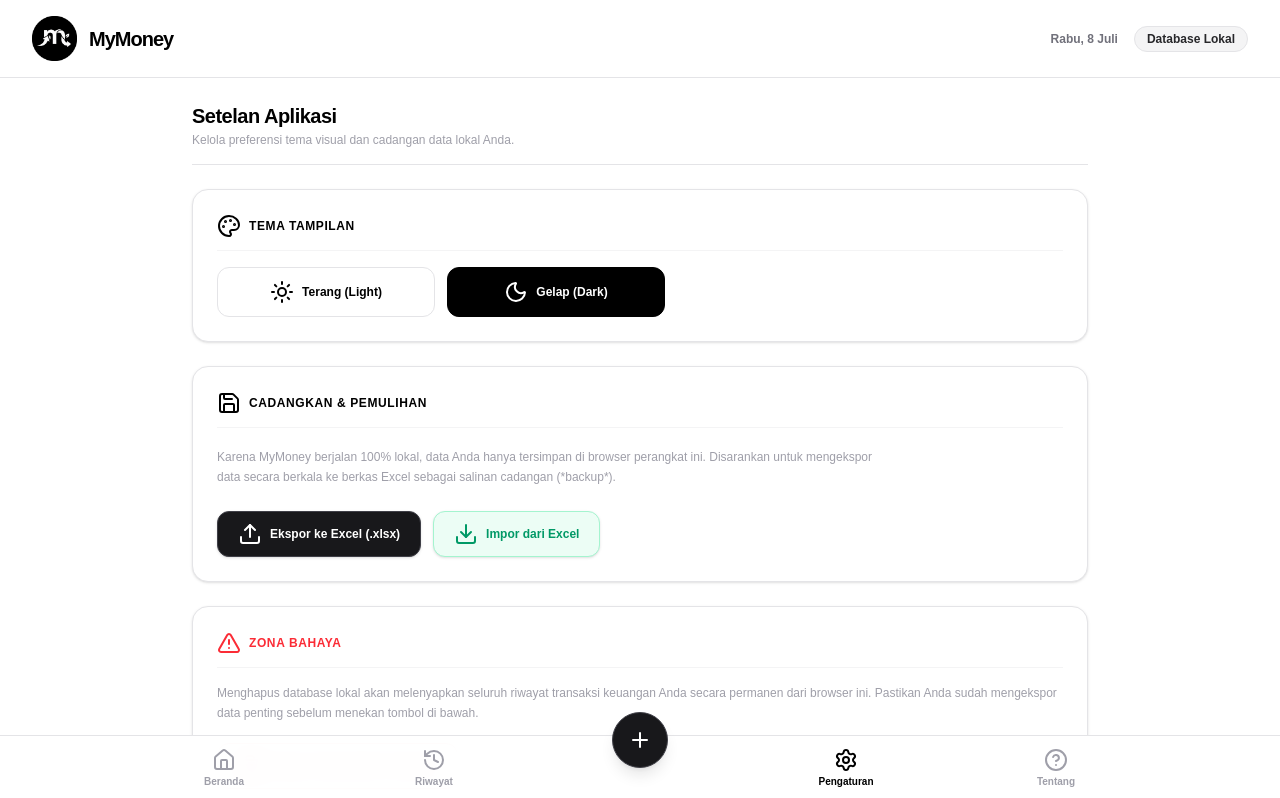
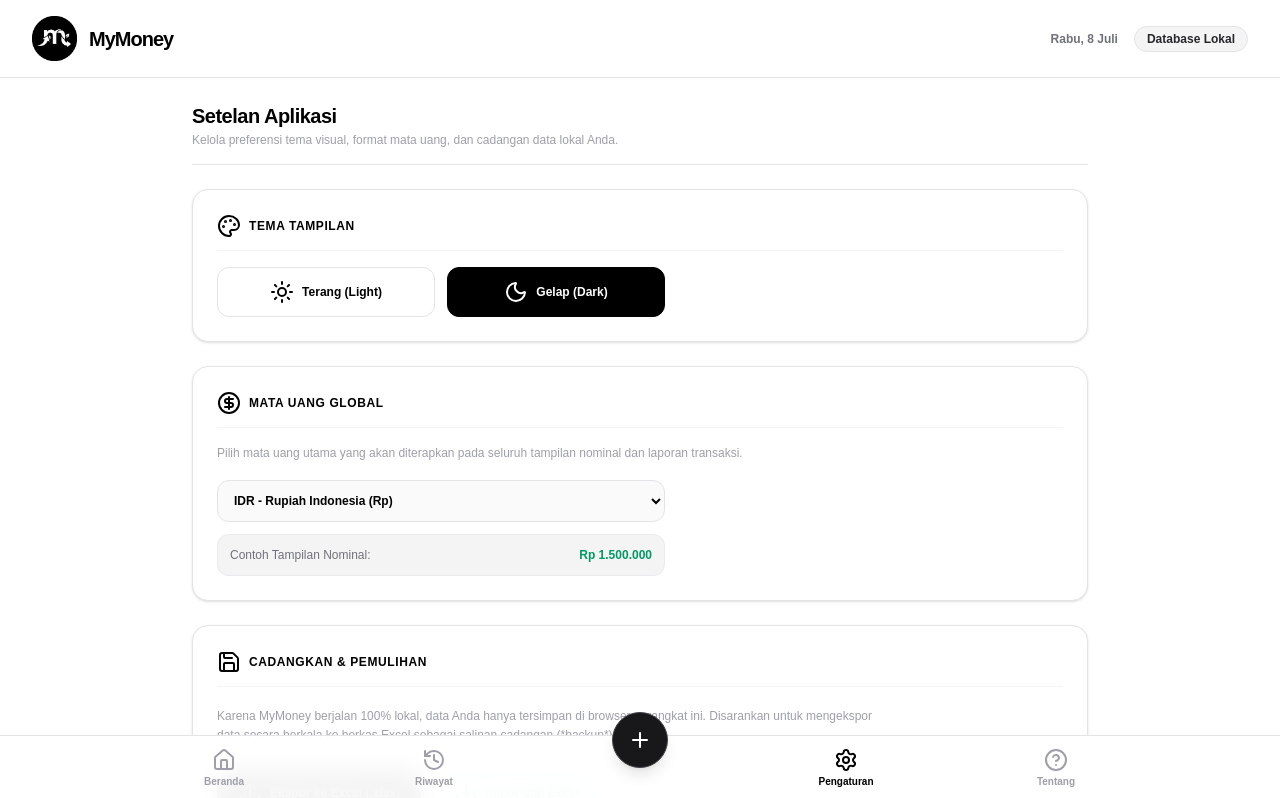
Before and after one commit to FarelNandaS/MyMoney, a Next.js app: page /settings in a window 1280 px wide. Shown: the top 798 px of the page. Built offline with nearby package versions, Linux system fonts and the light colour scheme.

Commit message:
add change format sistem

```diff
--- a/app/settings/page.tsx
+++ b/app/settings/page.tsx
@@ -4,19 +4,40 @@ import AppShell from "@/components/AppShell";
 import { useAlert } from "@/components/context/AlertContext";
 import { useConfirm } from "@/components/context/ConfirmContext";
 import { db } from "@/database/db";
-import { Download, Moon, Palette, Save, Sun, Trash2, TriangleAlert, Upload } from "lucide-react";
+import {
+  Download,
+  Moon,
+  Palette,
+  Save,
+  Sun,
+  Trash2,
+  TriangleAlert,
+  Upload,
+  CircleDollarSign
+} from "lucide-react";
 import React, { useState } from "react";
 import * as XLSX from 'xlsx';
+import {
+  getSelectedCurrency,
+  setSelectedCurrency,
+  formatCurrency,
+  POPULAR_CURRENCIES
+} from "@/utils/formatCurrency";
 
 export default function Settings() {
   const {showAlert} = useAlert();
   const {askConfirmation} = useConfirm();
+
+  // State Tema
   const [theme, setTheme] = useState(() => {
     if (typeof window !== 'undefined') {
       return localStorage.getItem('theme') || 'dark';
     }
     return 'dark';
   });
+
+  // State Mata Uang Global
+  const [currency, setCurrencyState] = useState(() => getSelectedCurrency());
 
   const handleThemeChange = (newTheme: string) => {
     setTheme(newTheme);
@@ -27,7 +48,13 @@ export default function Settings() {
     } else {
       document.documentElement.classList.remove('dark');
     }
-  }
+  };
+
+  const handleCurrencyChange = (newCode: string) => {
+    setSelectedCurrency(newCode);
+    setCurrencyState(newCode);
+    showAlert(`Format mata uang diubah ke ${newCode}`, 'success');
+  };
 
   const exportToExcel = async () => {
     try {
@@ -38,7 +65,6 @@ export default function Settings() {
         return;
       }
 
-      // 1. Buat format data mentah (Array of Objects) seperti semula
       const dataFormat = allData.map((item, index) => ({
         No: index + 1,
         Tanggal: item.date,
@@ -48,28 +74,20 @@ export default function Settings() {
         Keterangan: item.note,
       }));
 
-      // 2. Ubah data menjadi objek worksheet SheetJS
       const worksheet = XLSX.utils.json_to_sheet(dataFormat);
-
-      // 3. ✨ FITUR AUTO-FIT COLUMN (Tanpa Warna / Tanpa Library Tambahan)
-      // Mengambil daftar kunci/header dari data (No, Tanggal, Kategori, dll.)
       const headers = Object.keys(dataFormat[0]);
 
       const colWidths = headers.map((headerText) => {
-        // Cari baris dengan teks terpanjang di kolom ini
         const maxLen = dataFormat.reduce((max, row) => {
           const cellValue = row[headerText as keyof typeof row] ? String(row[headerText as keyof typeof row]) : "";
           return cellValue.length > max ? cellValue.length : max;
         }, headerText.length);
 
-        // Berikan padding +3 karakter supaya rapi dan tidak terlalu mepet dengan garis pembatas
         return { wch: maxLen + 3 };
       });
 
-      // Pasang ukuran kolom otomatis ke worksheet
       worksheet['!cols'] = colWidths;
 
-      // 4. Buat file workbook dan download berkasnya
       const workbook = XLSX.utils.book_new();
       XLSX.utils.book_append_sheet(workbook, worksheet, 'Data Keuangan');
 
@@ -78,7 +96,7 @@ export default function Settings() {
       console.error(error);
       showAlert('Gagal mengekspor data', 'error');
     }
-  }
+  };
 
   const importFromExcel = (e: React.ChangeEvent<HTMLInputElement>) => {
     const file = e.target.files?.[0];
@@ -141,7 +159,7 @@ export default function Settings() {
     };
 
     render.readAsBinaryString(file);
-  }
+  };
 
   const resetDatabase = async () => {
     const konfirmasi = await askConfirmation({
@@ -149,7 +167,7 @@ export default function Settings() {
       message: "Apakah Anda yakin ingin menghapus SELURUH catatan keuangan? Tindakan ini tidak dapat dibatalkan!",
       confirmText: "Hapus Permanen",
       cancelText: "Batal",
-      type: "danger" // warna merah tanda bahaya
+      type: "danger"
     });
 
     if (konfirmasi) {
@@ -169,7 +187,7 @@ export default function Settings() {
         {/* HEADER */}
         <div className="border-b border-zinc-200 dark:border-zinc-900 pb-4">
           <h2 className="text-xl font-black tracking-tight">Setelan Aplikasi</h2>
-          <p className="text-xs text-zinc-400 mt-0.5">Kelola preferensi tema visual dan cadangan data lokal Anda.</p>
+          <p className="text-xs text-zinc-400 mt-0.5">Kelola preferensi tema visual, format mata uang, dan cadangan data lokal Anda.</p>
         </div>
 
         {/* 🎨 OPSI 1: KUSTOMISASI TEMA */}
@@ -203,7 +221,41 @@ export default function Settings() {
           </div>
         </div>
 
-        {/* 💾 OPSI 2: MANAJEMEN BACKUP DATA (EXCEL) */}
+        {/* 💵 OPSI 2: FORMAT MATA UANG GLOBAL */}
+        <div className="bg-white dark:bg-black border border-zinc-200 dark:border-zinc-800 rounded-2xl p-6 space-y-4 shadow-sm">
+          <div className="flex items-center gap-2 border-b border-zinc-100 dark:border-zinc-900 pb-3">
+            <span className="text-base"><CircleDollarSign /></span>
+            <h3 className="text-xs font-black uppercase tracking-wider">Mata Uang Global</h3>
+          </div>
+
+          <p className="text-xs text-zinc-400 leading-relaxed">
+            Pilih mata uang utama yang akan diterapkan pada seluruh tampilan nominal dan laporan transaksi.
+          </p>
+
+          <div className="space-y-3 max-w-md">
+            <select
+              value={currency}
+              onChange={(e) => handleCurrencyChange(e.target.value)}
+              className="w-full p-3 rounded-xl border border-zinc-200 dark:border-zinc-800 bg-zinc-50 dark:bg-zinc-900 text-xs font-bold text-black dark:text-white focus:outline-none cursor-pointer"
+            >
+              {POPULAR_CURRENCIES.map((item) => (
+                <option key={item.code} value={item.code}>
+                  {item.code} - {item.name}
+                </option>
+              ))}
+            </select>
+
+            {/* Live Preview Contoh Tampilan */}
+            <div className="p-3 bg-zinc-100 dark:bg-zinc-900/50 rounded-xl flex justify-between items-center text-xs border border-zinc-200/50 dark:border-zinc-800/50">
+              <span className="text-zinc-500 font-medium">Contoh Tampilan Nominal:</span>
+              <span className="font-black text-emerald-600 dark:text-emerald-400">
+                {formatCurrency(1500000)}
+              </span>
+            </div>
+          </div>
+        </div>
+
+        {/* 💾 OPSI 3: MANAJEMEN BACKUP DATA (EXCEL) */}
         <div className="bg-white dark:bg-black border border-zinc-200 dark:border-zinc-800 rounded-2xl p-6 space-y-5 shadow-sm">
           <div className="flex items-center gap-2 border-b border-zinc-100 dark:border-zinc-900 pb-3">
             <span className="text-base"><Save /></span>
@@ -216,7 +268,6 @@ export default function Settings() {
           </p>
 
           <div className="flex flex-wrap gap-3 pt-1">
-            {/* Tombol Ekspor */}
             <button
               onClick={exportToExcel}
               className="flex items-center gap-2 px-5 py-2.5 bg-zinc-900 text-white dark:bg-zinc-100 dark:text-black hover:bg-black dark:hover:bg-white text-xs font-bold rounded-xl border border-zinc-700 dark:border-zinc-300 shadow-sm transition cursor-pointer"
@@ -224,7 +275,6 @@ export default function Settings() {
               <Upload /> Ekspor ke Excel (.xlsx)
             </button>
 
-            {/* Tombol Impor dengan Indikator Hijau */}
             <label className="flex items-center gap-2 px-5 py-2.5 bg-emerald-50 dark:bg-emerald-950/40 border border-emerald-200 dark:border-emerald-900 text-emerald-600 dark:text-emerald-400 text-xs font-bold rounded-xl shadow-sm hover:bg-emerald-100 dark:hover:bg-emerald-950/70 transition cursor-pointer">
               <Download /> Impor dari Excel
               <input
@@ -237,7 +287,7 @@ export default function Settings() {
           </div>
         </div>
 
-        {/* ⚠️ OPSI 3: AREA BAHAYA (RESET DATA) */}
+        {/* ⚠️ OPSI 4: AREA BAHAYA (RESET DATA) */}
         <div className="bg-white dark:bg-black border border-zinc-200 dark:border-zinc-800 rounded-2xl p-6 space-y-4 shadow-sm">
           <div className="flex items-center gap-2 border-b border-zinc-100 dark:border-zinc-900 pb-3">
             <span className="text-red-500"><TriangleAlert /></span>
--- /dev/null
+++ b/utils/formatCurrency.ts
@@ -0,0 +1,74 @@
+// Mengambil kode mata uang dari localStorage (Default: "IDR")
+export const getSelectedCurrency = (): string => {
+  if (typeof window !== "undefined") {
+    return localStorage.getItem("currency") || "IDR";
+  }
+  return "IDR";
+};
+
+// Menyimpan mata uang pilihan pengguna
+export const setSelectedCurrency = (code: string): void => {
+  if (typeof window !== "undefined") {
+    localStorage.setItem("currency", code.toUpperCase());
+  }
+};
+
+// 💡 FUNGSI UTAMA DISPLAY: Memformat angka ke mata uang pilihan pengguna secara global
+export const formatCurrency = (amount: number, overrideCurrency?: string): string => {
+  const currency = (overrideCurrency || getSelectedCurrency()).toUpperCase();
+
+  // Peta lokal spesifik agar simbol seperti Rp, $, €, ¥ tampil dengan benar
+  const localeMap: Record<string, string> = {
+    IDR: "id-ID", // Menjamin IDR dirender sebagai "Rp"
+    USD: "en-US",
+    EUR: "de-DE",
+    JPY: "ja-JP",
+    GBP: "en-GB",
+    SGD: "en-SG",
+    MYR: "ms-MY",
+    KRW: "ko-KR",
+    THB: "th-TH",
+    PHP: "fil-PH",
+  };
+
+  // Gunakan locale yang sesuai, atau fallback ke 'id-ID' / undefined jika tidak terdaftar
+  const targetLocale = localeMap[currency] || "id-ID";
+
+  try {
+    return new Intl.NumberFormat(targetLocale, {
+      style: "currency",
+      currency: currency,
+      minimumFractionDigits: 0,
+      maximumFractionDigits: ["IDR", "JPY", "KRW", "VND"].includes(currency) ? 0 : 2,
+    }).format(amount);
+  } catch {
+    // Fallback jika kode mata uang tidak valid
+    return new Intl.NumberFormat("id-ID", {
+      style: "currency",
+      currency: "IDR",
+      minimumFractionDigits: 0,
+    }).format(amount);
+  }
+};
+
+// 💡 DAFTAR LENGKAP MATA UANG UNTUK DROPDOWN SETTINGS
+export const POPULAR_CURRENCIES = [
+  { code: "IDR", name: "Rupiah Indonesia (Rp)" },
+  { code: "USD", name: "Dolar Amerika ($)" },
+  { code: "EUR", name: "Euro (€)" },
+  { code: "SGD", name: "Dolar Singapura (S$)" },
+  { code: "MYR", name: "Ringgit Malaysia (RM)" },
+  { code: "JPY", name: "Yen Jepang (¥)" },
+  { code: "GBP", name: "Pound Inggris (£)" },
+  { code: "AUD", name: "Dolar Australia (A$)" },
+  { code: "CAD", name: "Dolar Kanada (C$)" },
+  { code: "CHF", name: "Franc Swiss (CHF)" },
+  { code: "CNY", name: "Yuan Tiongkok (¥)" },
+  { code: "HKD", name: "Dolar Hong Kong (HK$)" },
+  { code: "KRW", name: "Won Korea Selatan (₩)" },
+  { code: "SAR", name: "Riyal Arab Saudi (SR)" },
+  { code: "THB", name: "Baht Thailand (฿)" },
+  { code: "VND", name: "Dong Vietnam (₫)" },
+  { code: "INR", name: "Rupee India (₹)" },
+  { code: "PHP", name: "Peso Filipina (₱)" },
+];
--- a/utils/formatUang.js
+++ /dev/null
@@ -1,11 +0,0 @@
-export const formatUangRupiah = (nominal) => {
-  // Mengubah angka menjadi positif terlebih dahulu
-  const angkaSaja = Math.abs(nominal);
-
-  // Memformat angka dengan titik sebagai pemisah ribuan menggunakan regex
-  const stringDiformat = angkaSaja
-    .toString()
-    .replace(/\B(?=(\d{3})+(?!\d))/g, ".");
-
-  return `Rp ${stringDiformat}`; // Gunakan spasi biasa atau teks statis yang konsisten
-};
```
Also changed, not shown: app/page.tsx (+5 -5 lines).
